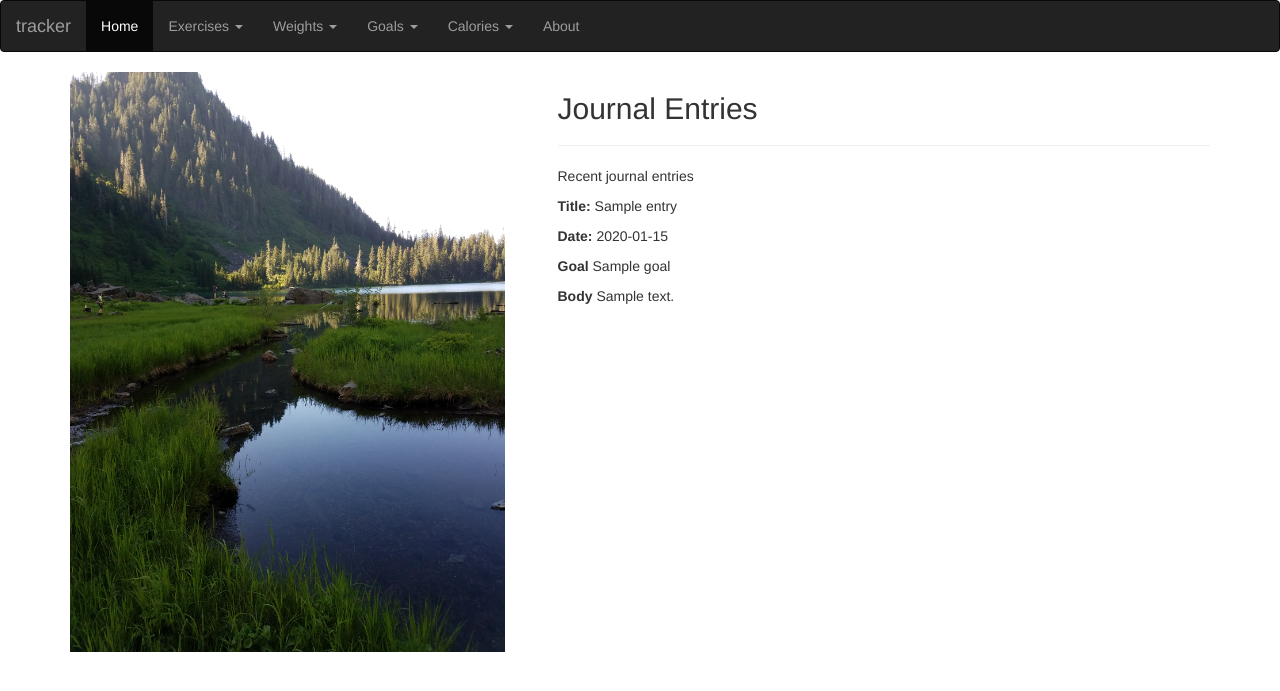
After one commit to spconger/ExerciseTracker, a Django app: template exercisetracker/tracker/templates/tracker/entries.html in a window 1280 px wide. The commit adds this page. Shown: the top 691 px of the page. Run offline with Django 3.2, Linux system fonts and the light colour scheme; the template is opened without the code that fills it: most values are stand-ins (such as "Sample title", 1, 10 or a date in 2020); some libraries are stand-ins or nearby versions.

Commit message:
Journal Commit

```diff
--- a/exercisetracker/tracker/templates/base.html
+++ b/exercisetracker/tracker/templates/base.html
@@ -29,6 +29,8 @@
                 <li><a href="{% url 'etotals' %}">Recent exercises</a></li>
                 <li><a href="{% url 'stepstomiles' %}">Steps to Miles</a></li>
                 <li><a href="{% url 'exercises' %}">Exercises</a></li>
+                <li><a href="{% url 'journal' %}">Journal Entry</a></li>
+                <li><a href="{% url 'recentries' %}">Recent Journal Entries</a></li>
 
               </ul>
             </li>
--- /dev/null
+++ b/exercisetracker/tracker/templates/tracker/entries.html
@@ -0,0 +1,27 @@
+{% extends 'base.html' %}
+{% block content %}
+{% load static %}
+
+<div class='row'>
+    <div class='col-sm-5'>
+        <img src={% static 'lake.jpg' %} width="95%" height="95%" alt="mountain lake">
+    </div>
+    <div class="col-sm-7">
+
+<h2>Journal Entries</h2>
+<hr/>
+<p>Recent journal entries</p>
+
+        {% for e in entry %}
+        <p><strong>Title:</strong>  {{ e.entrytitle }}</p>
+        <p><strong>Date:</strong> {{ e.entrydate }}</p>
+        {% for g in e.goal.all %}
+         <p><strong>Goal</strong> {{ g }}</p>
+        {% endfor %}
+       <p><strong>Body</strong> {{ e.entrytext }}</p>
+
+        {% endfor %}
+   </div>
+</div>
+
+{% endblock %}
--- a/exercisetracker/tracker/templates/tracker/index.html
+++ b/exercisetracker/tracker/templates/tracker/index.html
@@ -4,7 +4,7 @@
 <div class='row'>
     <div class='col-sm-7'>
 <h2>Exercise Tracker</h2>
-<img src={% static 'Screeslope.jpg' %} width='60%' height='60%'alt="hiking"/>
+<img src={% static 'Screeslope.jpg' %} width='75%' height='75%'alt="hiking"/>
     </div>
     <div class='col-sm-5'>
 
@@ -37,6 +37,10 @@
                     <td><a href="{% url 'calories' %}">Daily Calories</a></td>
                     <td>{{ calory }}</td>
                 </tr>
+                <tr>
+                    <td><a href="{% url 'journal' %}">Journal entries</a></td>
+                    <td>{{ entries }}</td>
+                </tr>
 
                </tbody>
 
--- a/exercisetracker/tracker/urls.py
+++ b/exercisetracker/tracker/urls.py
@@ -15,4 +15,6 @@ urlpatterns = [
     path('about/', views.about, name='about'),
     path('getGoals/', views.getGoals, name='goals'),
     path('getExercises/', views.getExercises, name='exercises'),
+    path('journalEntry/', views.journalEntry, name='journal'),
+    path('getLastJournalEntries/', views.getLastJournalEntries, name='recentries')
 ]
```
Also changed, not shown: exercisetracker/tracker/forms.py (+6 -1 lines), exercisetracker/tracker/models.py (+12 -0 lines), exercisetracker/tracker/templates/tracker/about.html (+12 -2 lines), exercisetracker/tracker/templates/tracker/journal.html (added, +11 -0 lines), exercisetracker/tracker/views.py (+23 -2 lines), exercisetracker/tracker/static/lake.jpg (added), 1 other file.
